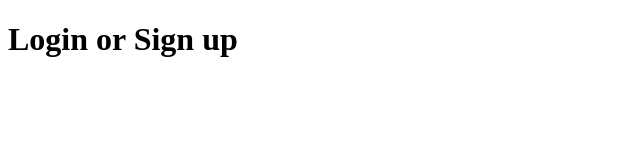
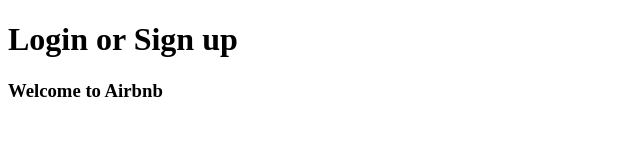
Before and after one commit to SaharaParker/forms-v1, a plain HTML site: page airbnb-form.html in a window 1280 px wide. Shown: the whole page, without its empty margins (0-640 px from the left). Drawn offline with Linux system fonts and the light colour scheme.

Commit message:
Added Header3

```diff
--- a/airbnb-form.html
+++ b/airbnb-form.html
@@ -9,6 +9,8 @@
     <div class="_1q9sh65">Login or Sign up </div>
 </h1>
 
+<h3 class="_u72b34">Welcome to Airbnb</h3>
+
 
 </body>
 </html>
```
